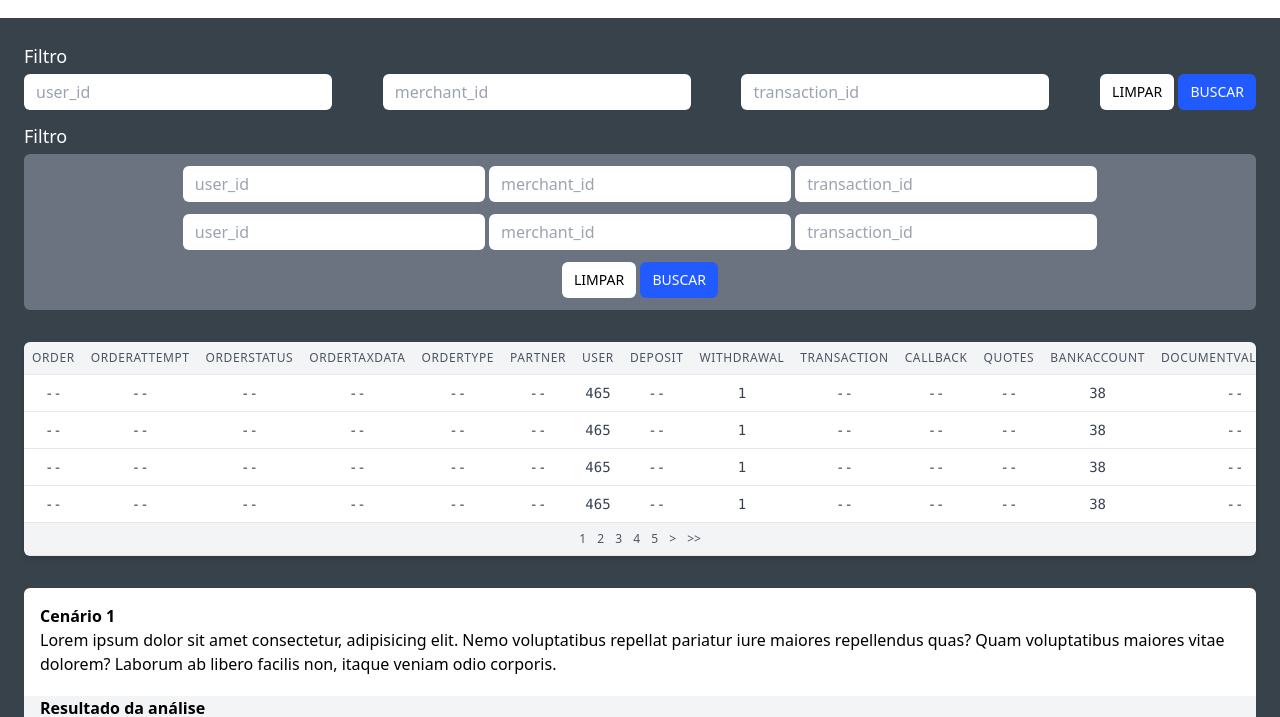
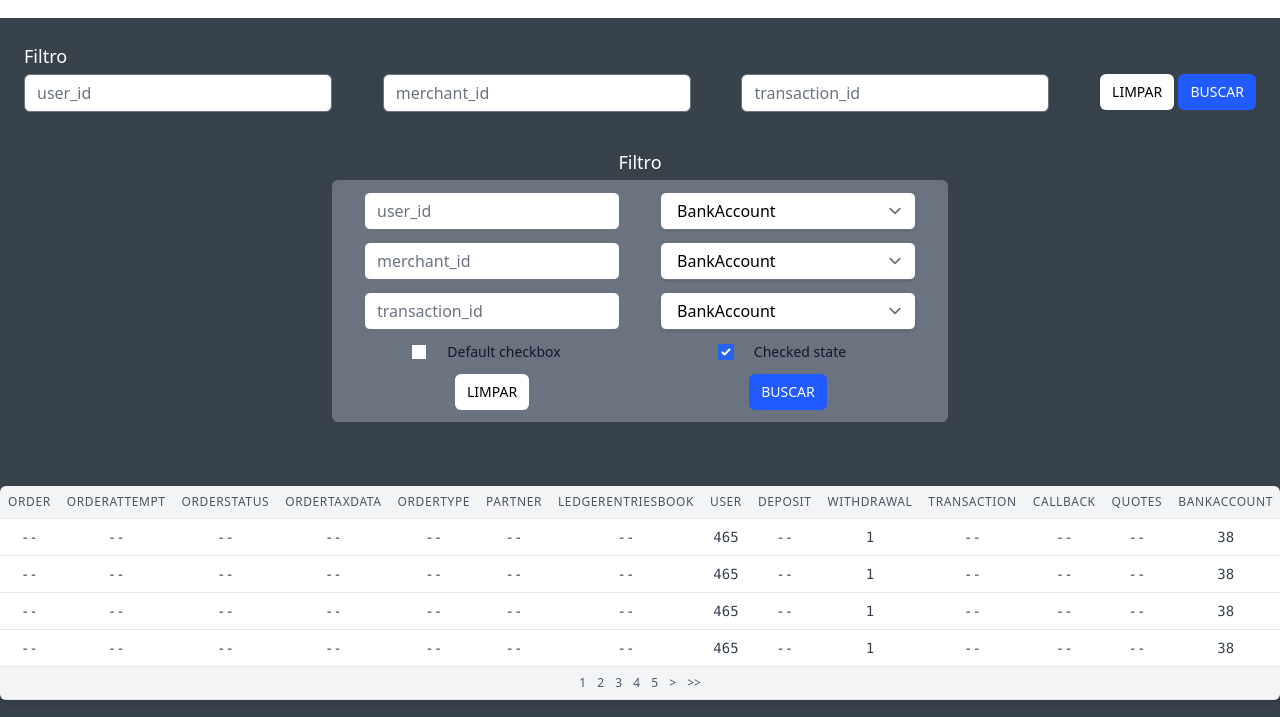
Before and after one commit to priSouzaPaylivre/analisaSUS, a plain HTML site: page src/index.html in a window 1280 px wide. Shown: the part 78-795 px from the top of the page. Drawn offline with Linux system fonts and the light colour scheme.

Commit message:
adicionando components

```diff
--- a/src/index.html
+++ b/src/index.html
@@ -8,7 +8,7 @@
     <title>ANALISA SUS</title>
   </head>
 
-  <body class="bg-[#38424b] text-white">
+  <body class="box-border bg-[#38424b] text-white">
     <div class="bg-white flex mt-4 justify-center text-black h-20 items-center">
       <h1 class="text-3xl font-bold">ANALISA SUS</h1>
       <br />
@@ -18,7 +18,7 @@
 
     <div class="w-[97%] sm:w-full mx-auto max-w-7xl py-6 sm:px-6">
       <h1 class="mb-1 text-lg text-gray">Filtro</h1>
-      <div class="flex flex-col sm:flex-row justify-between">
+      <div class="flex flex-col sm:flex-row justify-between mb-6">
         <input
           class="sm:w-1/4 mb-3 px-3 py-1.5 rounded-md text-black"
           type="text"
@@ -49,46 +49,85 @@
 
       <!-- Segundo form -->
 
-      <h1 class="mb-1 text-lg text-gray">Filtro</h1>
-      <div class="bg-gray-500 rounded-md p-3 text-center grid grid-cols-2">
-        <div class="">
+      <h1 class="text-lg text-gray text-center mb-1">Filtro</h1>
+      <div class="bg-gray-500 justify-items-center mb-6 mx-auto w-1/2 rounded-md p-3 grid grid-cols-2">
         <input
-            class="sm:w-1/4 mb-3 px-3 py-1.5 rounded-md text-black"
+          class="sm:w-64 mb-3 px-3 py-1.5 rounded-md text-black"
           type="text"
           placeholder="user_id"
         />
 
+        <div class="mb-3 relative">
+          <select
+            class="sm:w-64 block appearance-none w-full text-black px-4 py-2 pr-8 rounded-md shadow leading-tight"
+          >
+            <option selected>BankAccount</option>
+            <option>Option 2</option>
+            <option>Option 3</option>
+          </select>
+        </div>
+
         <input
-            class="sm:w-1/4 mb-3 px-3 py-1.5 rounded-md text-black"
+          class="sm:w-64 mb-3 px-3 py-1.5 rounded-md text-black"
           type="text"
           placeholder="merchant_id"
         />
 
+        <div class="mb-3 relative">
+          <select
+            class="sm:w-64 block appearance-none w-full text-black px-4 py-2 pr-8 rounded-md shadow leading-tight"
+          >
+            <option selected>BankAccount</option>
+            <option>Option 2</option>
+            <option>Option 3</option>
+          </select>
+        </div>
+
         <input
-            class="sm:w-1/4 mb-3 px-3 py-1.5 rounded-md text-black"
+          class="sm:w-64 mb-3 px-3 py-1.5 rounded-md text-black"
           type="text"
           placeholder="transaction_id"
         />
 
+        <div class="mb-3 relative">
+          <select
+            class="sm:w-64 block appearance-none w-full text-black px-4 py-2 pr-8 rounded-md shadow leading-tight"
+          >
+            <option selected>BankAccount</option>
+            <option>Option 2</option>
+            <option>Option 3</option>
+          </select>
+        </div>
+
+        <div class="flex items-center mb-3">
           <input
-            class="sm:w-1/4 mb-3 px-3 py-1.5 rounded-md text-black"
-            type="text"
-            placeholder="user_id"
+            id="default-checkbox"
+            type="checkbox"
+            value=""
+            class="w-4 h-4"
           />
+          <label
+            for="default-checkbox"
+            class="ml-2 px-3 text-sm font-medium text-gray-900 dark:text-gray-300"
+            >Default checkbox</label
+          >
+        </div>
+        <div class="flex items-center mb-3 ">
+          <input
+            checked
+            id="checked-checkbox"
+            type="checkbox"
+            value=""
+            class="w-4 h-4"
+          />
+          <label
+            for="checked-checkbox"
+            class="ml-2 px-3 text-sm font-medium text-gray-900 dark:text-gray-300"
+            >Checked state</label
+          >
+        </div>
 
-          <input
-            class="sm:w-1/4 mb-3 px-3 py-1.5 rounded-md text-black"
-            type="text"
-            placeholder="merchant_id"
-          />
-
-          <input
-            class="sm:w-1/4 mb-3 px-3 py-1.5 rounded-md text-black"
-            type="text"
-            placeholder="transaction_id"
-          />
-
-          <div>
+        <!-- <div> -->
           <button class="text-sm px-3 py-2 rounded-md bg-white text-black">
             LIMPAR
           </button>
@@ -97,13 +136,12 @@
           </button>
         </div>
       </div>
-      </div>
 
       <!-- Table -->
 
       <div class="hidden sm:flex">
         <div
-          class="mt-8 flex flex-col justify-center bg-gray-300 text-black bg-white shadow-md rounded-md mx-auto mt-4 overflow-auto"
+          class=" flex flex-col justify-center bg-gray-300 text-black shadow-md rounded-md mx-auto mt-4 overflow-auto"
         >
           <table>
             <thead>
@@ -137,6 +175,11 @@
                   class="p-2 border-b border-gray-200 bg-gray-100 text-left text-xs font-medium text-gray-600 uppercase tracking-wider"
                 >
                   Partner
+                </th>
+                <th
+                  class="p-2 border-b border-gray-200 bg-gray-100 text-left text-xs font-medium text-gray-600 uppercase tracking-wider"
+                >
+                  LedgerEntriesBook
                 </th>
                 <th
                   class="p-2 border-b border-gray-200 bg-gray-100 text-left text-xs font-medium text-gray-600 uppercase tracking-wider"
@@ -182,6 +225,11 @@
             </thead>
             <tbody>
               <tr>
+                <td
+                  class="bg-white divide-y divide-gray-200 font-mono text-sm text-gray-700 p-2 border-b border-gray-200 text-center"
+                >
+                  --
+                </td>
                 <td
                   class="bg-white divide-y divide-gray-200 font-mono text-sm text-gray-700 p-2 border-b border-gray-200 text-center"
                 >
@@ -287,6 +335,11 @@
                 <td
                   class="bg-white divide-y divide-gray-200 font-mono text-sm text-gray-700 p-2 border-b border-gray-200 text-center"
                 >
+                  --
+                </td>
+                <td
+                  class="bg-white divide-y divide-gray-200 font-mono text-sm text-gray-700 p-2 border-b border-gray-200 text-center"
+                >
                   465
                 </td>
                 <td
@@ -359,6 +412,11 @@
                 <td
                   class="bg-white divide-y divide-gray-200 font-mono text-sm text-gray-700 p-2 border-b border-gray-200 text-center"
                 >
+                  --
+                </td>
+                <td
+                  class="bg-white divide-y divide-gray-200 font-mono text-sm text-gray-700 p-2 border-b border-gray-200 text-center"
+                >
                   465
                 </td>
                 <td
@@ -398,6 +456,11 @@
                 </td>
               </tr>
               <tr>
+                <td
+                  class="bg-white divide-y divide-gray-200 font-mono text-sm text-gray-700 p-2 border-b border-gray-200 text-center"
+                >
+                  --
+                </td>
                 <td
                   class="bg-white divide-y divide-gray-200 font-mono text-sm text-gray-700 p-2 border-b border-gray-200 text-center"
                 >
```
Also changed, not shown: dist/output.css, 1 other file. Lines whose indentation alone changed are shown as unchanged.
